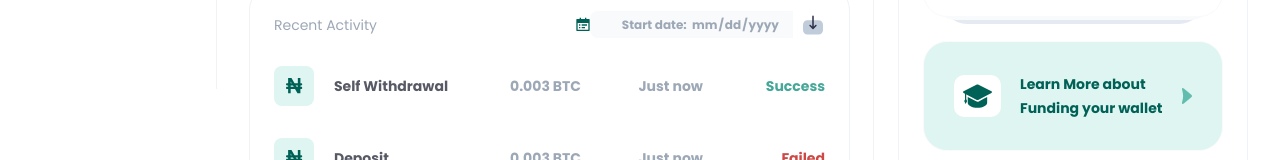
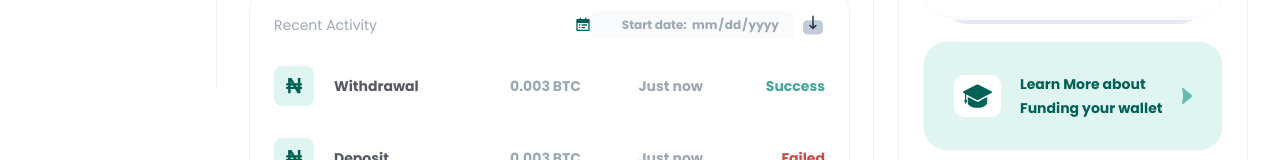
Before and after one commit to Xcalytoe/Dashboard, a Next.js app: page / in a window 1280 px wide. Shown: the part 711-871 px from the top of the page. Built offline with nearby package versions, Linux system fonts and the light colour scheme.

Commit message:
content edit

```diff
--- a/components/RecentActivity.js
+++ b/components/RecentActivity.js
@@ -26,7 +26,7 @@ export default function RecentActivity() {
                 <li className="activity__items grid justify-between items-center">
                     <div className="activity__name flex wrap items-center">
                         <Image className="img" src="/images/naira.svg" width={40} height={40} alt="Naira icon"/>
-                        <p>Self Withdrawal</p>
+                        <p>Withdrawal</p>
                     </div>
                     <div className="activity__amount">
                         <p className="amount">0.003 BTC</p>
```
